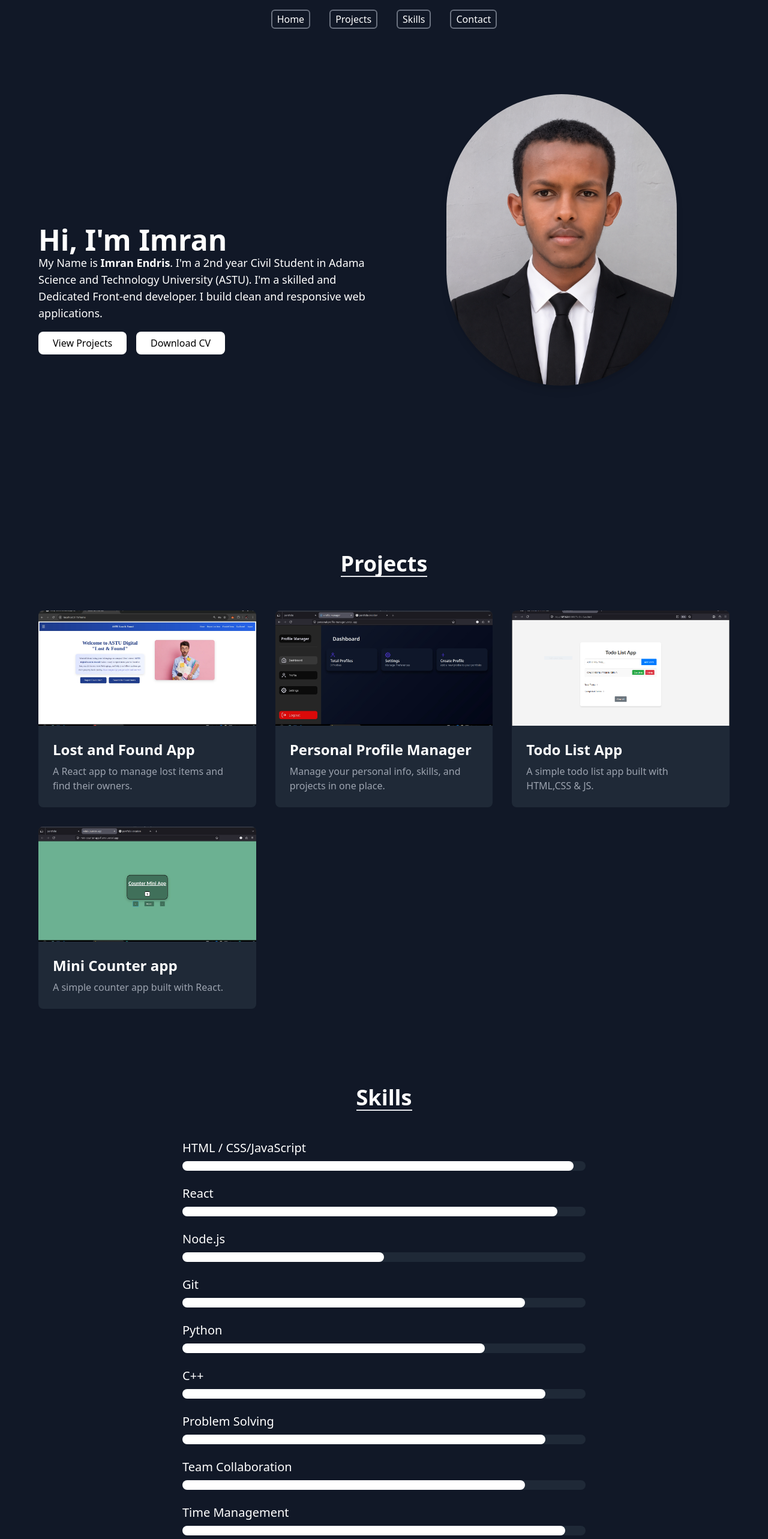
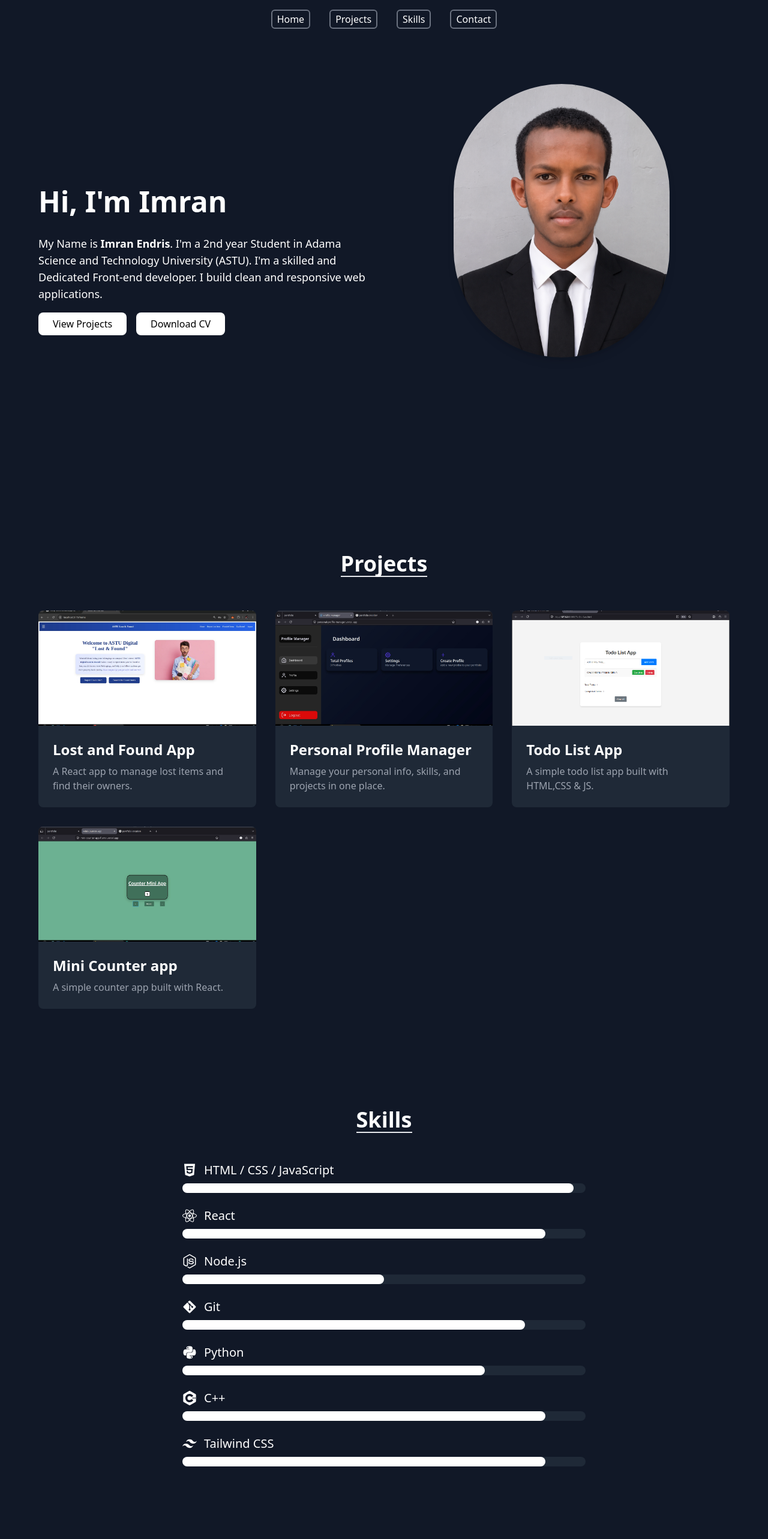
Before and after one commit to babaty73/portfolio, a React (Vite) app: page / in a window 1280 px wide. Shown: the top 2566 px of the page at 60% size. Built offline with nearby package versions, Linux system fonts and the light colour scheme.

Commit message:
Added icons for my tech stacks

```diff
--- a/src/Components/Hero.jsx
+++ b/src/Components/Hero.jsx
@@ -1,5 +1,8 @@
 import heroImage from "../assets/Prof.png";
 import { useEffect, useState } from "react";
+import { FaHtml5, FaReact,FaCss3, FaPython ,FaNodeJs, FaGitAlt} from "react-icons/fa";
+import { FaGithub } from "react-icons/fa6";
+import { SiJavascript, SiTailwindcss } from "react-icons/si";
 
 function Hero() {
   const [animate, setAnimate] = useState(false);
@@ -7,48 +10,70 @@ function Hero() {
   useEffect(() => {
     //eslint-disable-next-line react-hooks/set-state-in-effect
     setAnimate(true);
+
   }, []);
 
   return (
     <section
       id="home"
-      className="h-screen flex flex-col md:flex-row items-center justify-center text-center md:text-left px-4 md:px-16 gap-8"
+      className="h-screen flex flex-col md:flex-row items-center justify-center
+       text-center md:text-left px-4 md:px-16 gap-8"
     >
       {/* Left Text */}
-      <div className={`flex-1 transform transition-all duration-1000 ${animate ? 'opacity-100 translate-y-0' : 'opacity-0 translate-y-8'}`}>
-        <h1 className="text-5xl font-bold mt-40 mb:8">
+      <div
+        className={`flex-1 mb-24 transform transition-all duration-1000 ${
+          animate ? "opacity-100 translate-y-0" : "opacity-0 translate-y-8"
+        }`}
+      >
+        <h1 className="text-5xl font-bold mt-40 mb-8">
           Hi, I'm Imran
         </h1>
+
         <p className="text-lg mb-6">
-          My Name is <strong>Imran Endris</strong>. I'm a 2nd year Civil
+          My Name is <strong>Imran Endris</strong>. I'm a 2nd year
           Student in Adama Science and Technology University (ASTU).
           I'm a skilled and Dedicated Front-end developer.
           I build clean and responsive web applications.
         </p>
+
         <a
           href="#projects"
-          className="bg-white text-black px-6 py-2 rounded-lg hover:bg-gray-300 transition"
+          className="bg-white text-black px-6 py-2 rounded-lg hover:bg-gray-300
+           transition"
         >
           View Projects
         </a>
+
         <a
           href="/Imran_Iddris_CV.docx"
           download="Imran_Idris_CV.docx"
-          className="bg-white text-black px-6 py-2 rounded-lg hover:bg-gray-300 transition ml-4"
+          className="bg-white text-black px-6 py-2 rounded-lg hover:bg-gray-300
+           transition ml-4"
         >
           Download CV
         </a>
+      </div>
+
+      {/* Right Image with Floating Icons */}
+      <div
+        className={`flex-1 transform transition-all duration-1000 delay-300 ${
+          animate ? "opacity-100 translate-y-0" : "opacity-0 translate-y-8"
+        }`}
+      >
+        <div className="relative w-[360px] h-[360px] mx-auto mb-16
+        flex items-center justify-center">
 
 
-      </div>
 
-      {/* Right Image */}
-      <div className={`flex-1 transform transition-all duration-1000 delay-300 ${animate ? 'opacity-100 translate-y-0' : 'opacity-0 translate-y-8'}`}>
-        <img
-          src={heroImage}
-          alt="Hero"
-          className="rounded-full shadow-lg w-full max-w-sm mx-auto object-cover h-22 md:h-98 mb-34px  "
-        />
+          {/* Profile Image */}
+          <img
+            src={heroImage}
+            alt="Hero"
+            className="rounded-full shadow-lg w-full max-w-sm  object-cover"
+          />
+
+
+        </div>
       </div>
     </section>
   );
--- a/src/Components/Skills.jsx
+++ b/src/Components/Skills.jsx
@@ -1,4 +1,6 @@
 import { useEffect, useState } from "react";
+import { FaHtml5,FaReact, FaNodeJs, FaGitAlt, FaPython } from "react-icons/fa";
+import { SiJavascript, SiCplusplus, SiTailwindcss } from "react-icons/si";
 
 function Skills() {
   const [animate, setAnimate] = useState(false);
@@ -9,15 +11,13 @@ function Skills() {
   }, []);
 
   const skills = [
-    { name: "HTML / CSS/JavaScript", level: 97 },
-    { name: "React", level: 93 },
-    { name: "Node.js", level: 50 },
-    { name: "Git", level: 85},
-    { name: "Python", level: 75 },
-    { name: "C++", level: 90 },
-    { name: "Problem Solving", level: 90 },
-    { name: "Team Collaboration", level: 85 },
-    { name: "Time Management", level: 95 },
+    { name: "HTML / CSS / JavaScript", level: 97, icon: <FaHtml5 /> },
+    { name: "React", level: 90, icon: <FaReact /> },
+    { name: "Node.js", level: 50, icon: <FaNodeJs /> },
+    { name: "Git", level: 85, icon: <FaGitAlt /> },
+    { name: "Python", level: 75, icon: <FaPython /> },
+    { name: "C++", level: 90, icon: <SiCplusplus /> },
+    { name: "Tailwind CSS", level: 90, icon: <SiTailwindcss /> }
   ];
 
   return (
@@ -25,18 +25,40 @@ function Skills() {
       id="skills"
       className="min-h-screen flex flex-col items-center justify-center px-4 py-16"
     >
-      <h2 className={`text-4xl font-bold mb-12 border-b-2 transform transition-all duration-1000 ${animate ? 'opacity-100 translate-y-0' : 'opacity-0 translate-y-8'}`}>Skills</h2>
+      {/* Title */}
+      <h2
+        className={`text-4xl font-bold mb-12 border-b-2 transform transition-all duration-1000 ${
+          animate ? "opacity-100 translate-y-0" : "opacity-0 translate-y-8"
+        }`}
+      >
+        Skills
+      </h2>
 
-      <div className={`w-full max-w-2xl space-y-6 transform transition-all duration-1000 delay-300 ${animate ? 'opacity-100 translate-y-0' : 'opacity-0 translate-y-8'}`}>
+      {/* Skills List */}
+      <div
+        className={`w-full max-w-2xl space-y-6 transform transition-all duration-1000 delay-300 ${
+          animate ? "opacity-100 translate-y-0" : "opacity-0 translate-y-8"
+        }`}
+      >
         {skills.map((skill, idx) => (
           <div key={idx}>
-            <h3 className="text-xl mb-2">{skill.name}</h3>
+
+            {/* Icon + Name */}
+            <div className="flex items-center gap-3 mb-2">
+              <span className="text-2xl hover:scale-110 transition">
+                {skill.icon}
+              </span>
+              <h3 className="text-xl">{skill.name}</h3>
+            </div>
+
+            {/* Progress Bar */}
             <div className="bg-gray-800 rounded-full h-4 w-full">
               <div
                 className="bg-white h-4 rounded-full transition-all duration-1000"
                 style={{ width: `${skill.level}%` }}
               ></div>
             </div>
+
           </div>
         ))}
       </div>
--- a/src/index.css
+++ b/src/index.css
@@ -4,3 +4,12 @@
 html {
   scroll-behavior: smooth;
 }
+@keyframes float {
+  0% { transform: translateY(0px) translateX(-50%); }
+  50% { transform: translateY(-10px) translateX(-50%); }
+  100% { transform: translateY(0px) translateX(-50%); }
+}
+
+.animate-float {
+  animation: float 4s ease-in-out infinite;
+}
```
